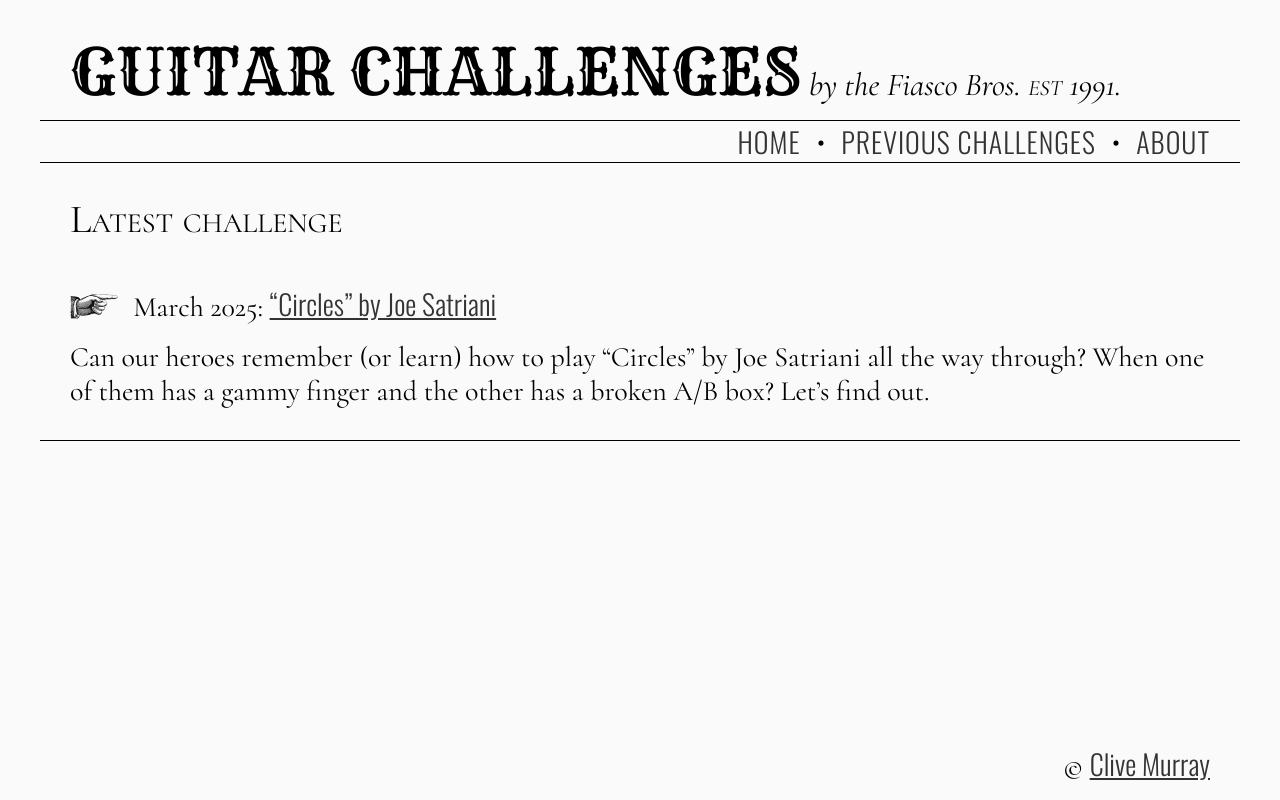
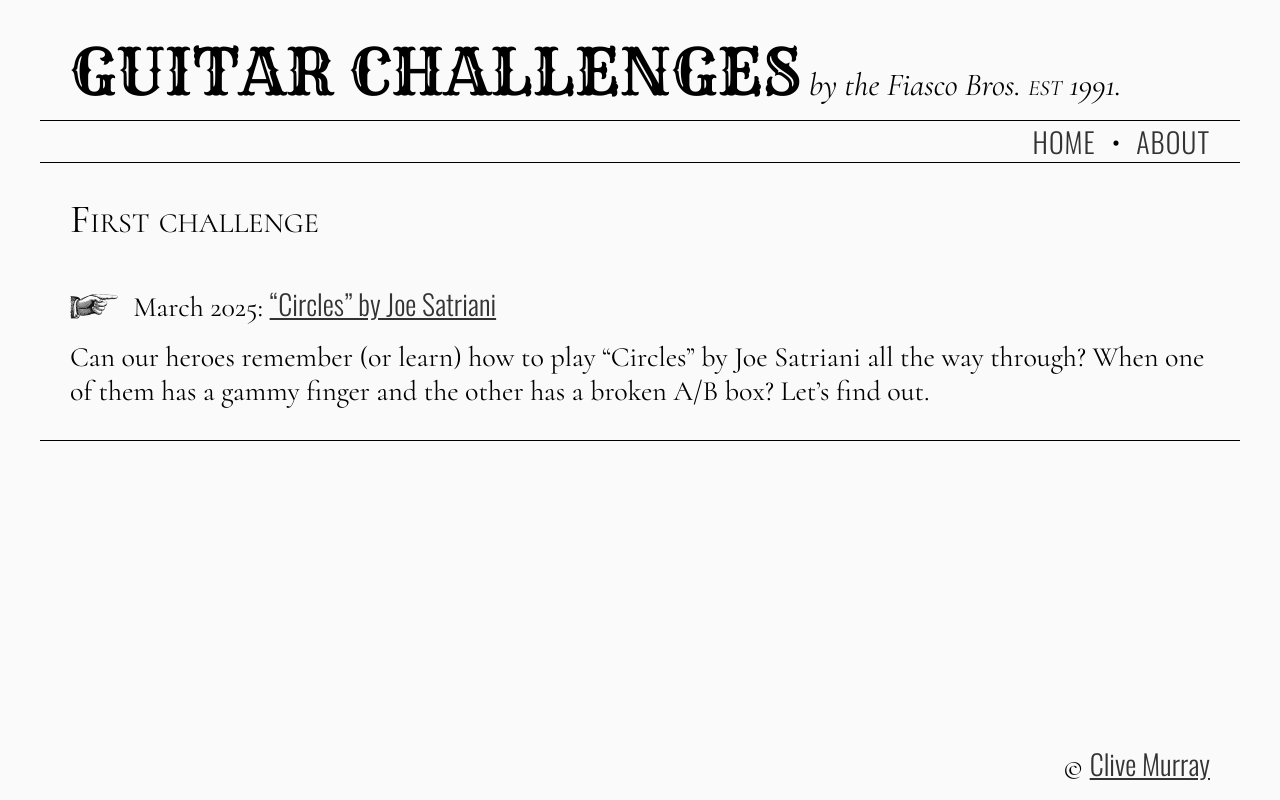
Before and after one commit to axemonkey/challenge, an Eleventy site: page src/index.njk in a window 1280 px wide. Built offline with nearby package versions, Linux system fonts and the light colour scheme; Eleventy itself is replaced by a stand-in of ours; files that its build step writes are made by us from their sources; files whose address does not match are found by name; what markdown-it-abbr, markdown-it-attrs would draw is missing.

Commit message:
hide previous challenges for now

```diff
--- a/src/_includes/nav.njk
+++ b/src/_includes/nav.njk
@@ -1,7 +1,7 @@
 <nav>
   <ul>
     <li><a href="/">Home</a></li>
-    <li><a href="/previous">Previous challenges</a></li>
+    {# <li><a href="/previous">Previous challenges</a></li> #}
     <li><a href="/about">About</a></li>
   </ul>
 </nav>
--- a/src/index.njk
+++ b/src/index.njk
@@ -5,7 +5,7 @@ bodyclass: home
 
 <section class="latest">
 {% markdown %}
-## Latest challenge
+## First challenge
 
 * March 2025: ["Circles" by Joe Satriani](/challenges/2025-03-circles)
 
```
Also changed, not shown: 4 other files.
